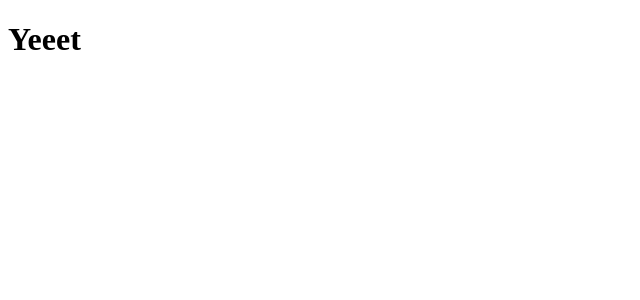
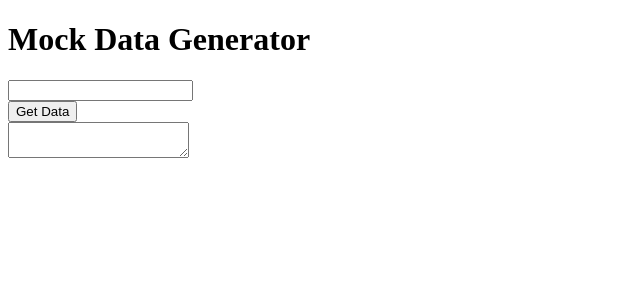
Before and after one commit to Yeeti-Crabs/Mock-Data-Generator, a React app: page / in a window 1280 px wide. Shown: the top 300 px of the page, without its empty margins (0-640 px from the left). Built offline with nearby package versions, Linux system fonts and the light colour scheme.

Commit message:
setting up react frontend

```diff
--- a/client/App.jsx
+++ b/client/App.jsx
@@ -4,12 +4,16 @@
  */
 
 import React from 'react';
-
+import MainContainer from './containers/mainContainer.jsx'
+import HeaderContainer from './containers/headerContainer.jsx'
+// import FooterContainer from './containers/footerContainer.jsx'
 
 const App = () => {
   return (
     <div>
-      <h1>Yeeet</h1>
+      <HeaderContainer />
+      <MainContainer />
+      {/* <FooterContainer /> */}
     </div>
   );
 };
--- /dev/null
+++ b/client/components/dataSelector.jsx
@@ -0,0 +1,9 @@
+import React from 'react'
+
+
+
+
+
+
+
+export default DataSelector;
--- /dev/null
+++ b/client/containers/headerContainer.jsx
@@ -0,0 +1,9 @@
+import React, {useState} from 'react';
+
+const HeaderContainer = () => {
+    return (
+      <h1>Mock Data Generator</h1>
+    )
+}
+
+export default HeaderContainer;
--- /dev/null
+++ b/client/containers/mainContainer.jsx
@@ -0,0 +1,30 @@
+/**
+ * @module mainContainer.jsx
+ * @description Stateful container for functional compononents
+ */
+
+import React from 'react';
+// import DatatypeSelector from '../components/dataSelector'
+
+const MainContainer = () => {
+
+
+  return (
+    <div id="main_container">
+      <div id="quantity_selector">
+        <input type="number" />
+      </div>
+      <div id="datatype_selector">
+        {/* <DatatypeSelector /> */}
+      </div>
+      <div id="submit_button">
+        <button>Get Data</button>
+      </div>
+      <div id="text_output">
+        <textarea></textarea>
+      </div>
+    </div>
+  )
+};
+
+export default MainContainer;
```
Also changed, not shown: client/containers/footerContainer.jsx (added), 2 other files (tests, documents, lock files or other folders).
